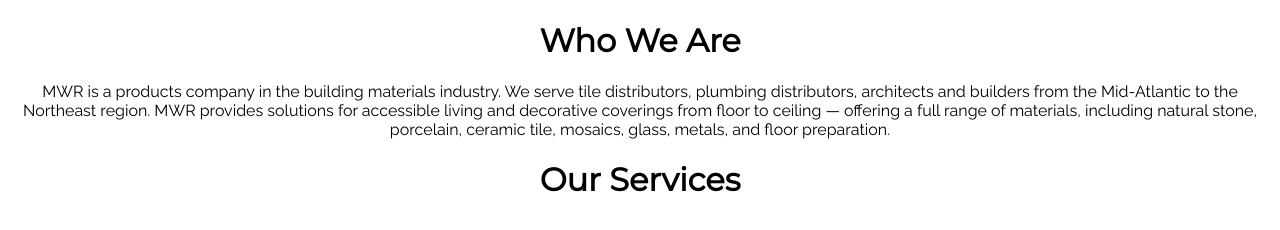
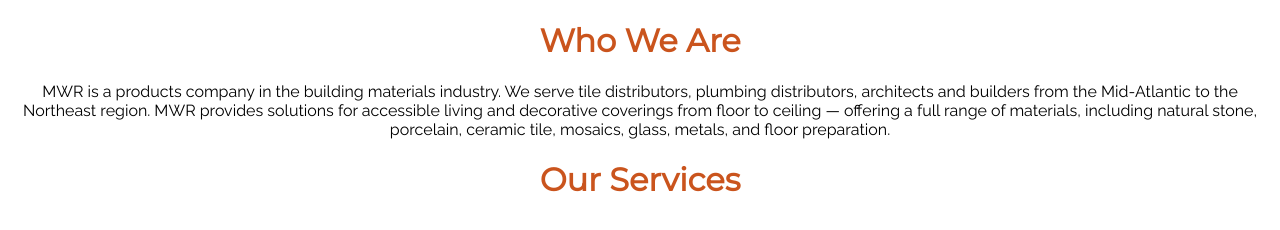
Before and after one commit to CrispyCB/MWR, a plain HTML site: page index.html in a window 1280 px wide. Drawn offline with Linux system fonts and the light colour scheme.

Commit message:
adds color to h1s

```diff
--- a/style.css
+++ b/style.css
@@ -1,6 +1,7 @@
 h1 {
     font-family: 'Montserrat', sans-serif;
     text-align: center;
+    color: #CA541D;
 }
 p {
     font-family: 'Raleway', sans-serif;
```
